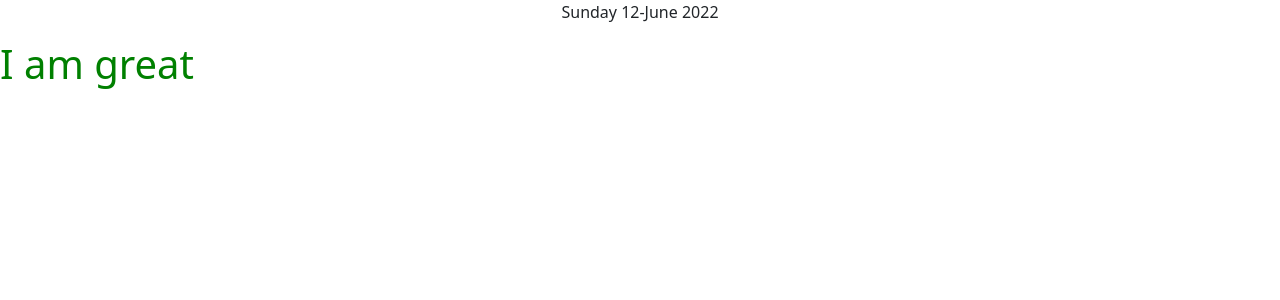
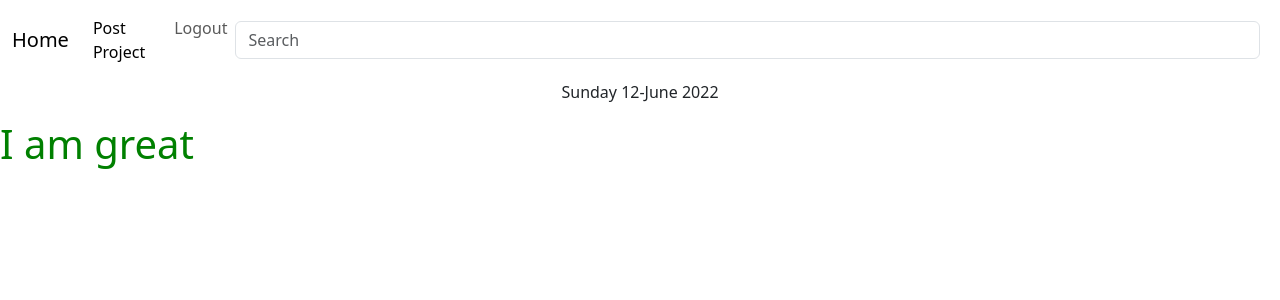
Before and after one commit to WayneMusungu/Awards, a Django app: page / in a window 1280 px wide. Shown: the top 300 px of the page. Run offline with Django 4.2, Linux system fonts and the light colour scheme; some libraries are stand-ins or nearby versions.

Commit message:
create a navbar template

```diff
--- a/projects/templates/base.html
+++ b/projects/templates/base.html
@@ -21,7 +21,7 @@
 
 </head>
 <body>
-    {% block content %} <p style="text-align: center;">{{date|date:"l d-F Y"}}</p> {%endblock%}
+    {% block content %} {% include "navbar.html" %} <p style="text-align: center;">{{date|date:"l d-F Y"}}</p> {%endblock%}
 
     {% block scripts %}
       <script src="https://code.jquery.com/jquery-3.6.0.js" integrity="sha256-H+K7U5CnXl1h5ywQfKtSj8PCmoN9aaq30gDh27Xc0jk=" crossorigin="anonymous"></script>
--- /dev/null
+++ b/projects/templates/navbar.html
@@ -0,0 +1,27 @@
+<nav class="navbar navbar-expand-lg ">
+    <div class="container-fluid">
+        <a class="navbar-brand" href="{%url 'projects'%}">Home</a>
+        <button class="navbar-toggler" type="button" data-bs-toggle="collapse" data-bs-target="#navbarSupportedContent" aria-controls="navbarSupportedContent" aria-expanded="false" aria-label="Toggle navigation">
+        <span class="navbar-toggler-icon"></span>
+      </button>
+        <div class="collapse navbar-collapse" id="navbarSupportedContent">
+            <ul class="navbar-nav me-auto mb-2 mb-lg-0">
+                <li class="nav-item">
+                    <a class="nav-link active" aria-current="page" href="{%url 'post'%}">Post Project</a>
+                </li>
+                <li class="nav-item">
+
+                </li>
+
+
+                <li class="nav-item">
+                    <a class="nav-link" href="{% url 'logout' %}">Logout</a>
+                </li>
+            </ul>
+
+                <input class="form-control me-2" type="search" placeholder="Search" aria-label="Search">
+
+            </form>
+        </div>
+    </div>
+</nav>
```
Also changed, not shown: projects/templates/index.html (line endings or trailing spaces).
